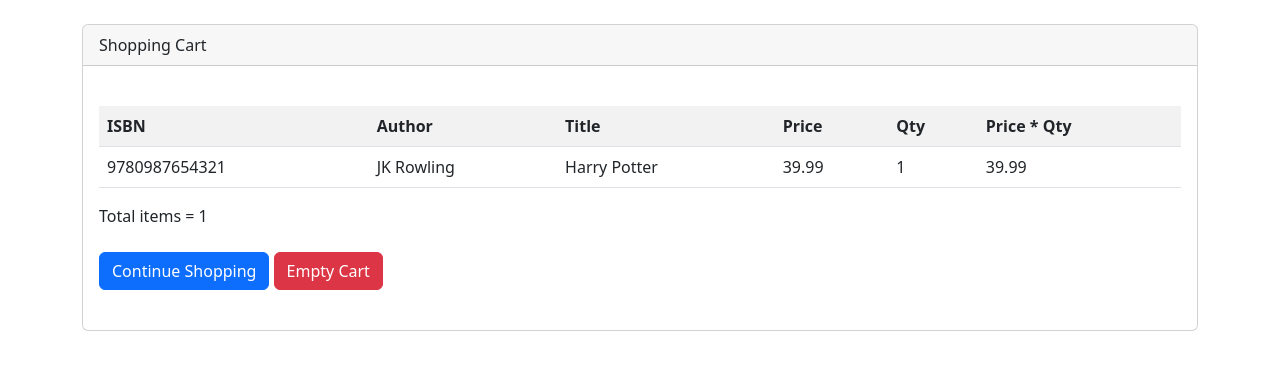
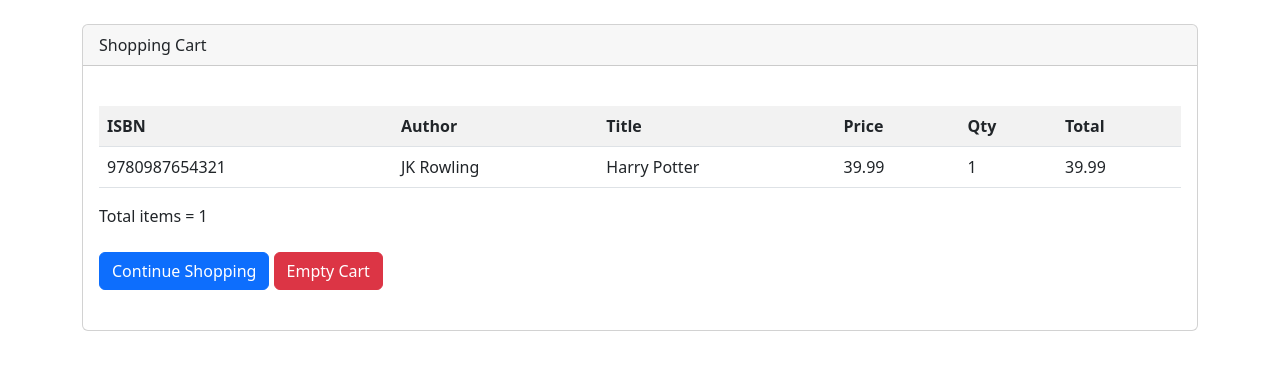
Before and after one commit to ArdefGZ/Project-PBP, a PHP site: page /show_cart.php?id=9780987654321 in a window 1280 px wide. Shown: the top 370 px of the page. Run offline with PHP 8.4, Linux system fonts and the light colour scheme; data comes from the database, SQL or seed files in the repository.

Commit message:
show_cart.php

```diff
--- a/TugasMatkul/show_cart.php
+++ b/TugasMatkul/show_cart.php
@@ -43,7 +43,7 @@
                     <th>Title</th>
                     <th>Price</th>
                     <th>Qty</th>
-                    <th>Price * Qty</th>
+                    <th>Total</th>
                 </tr>
                 <?php
                 //include our login information
```
